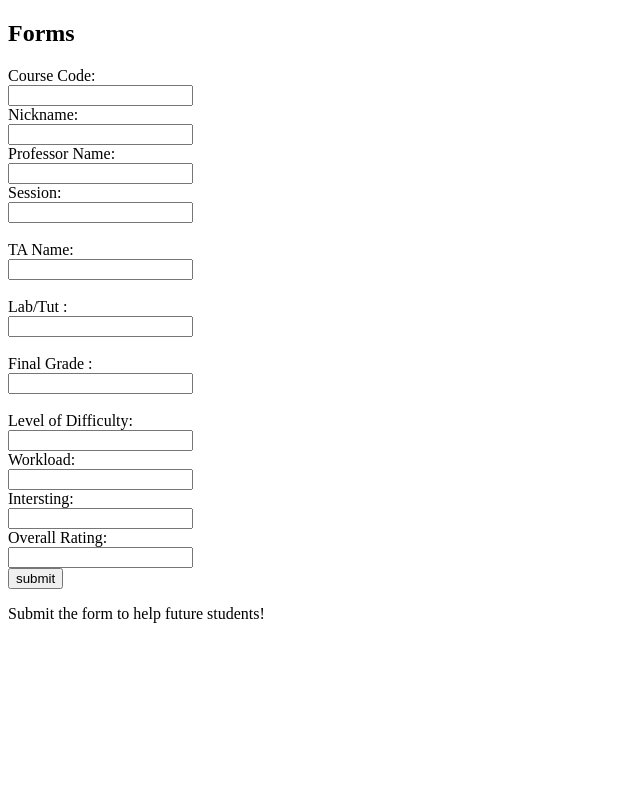
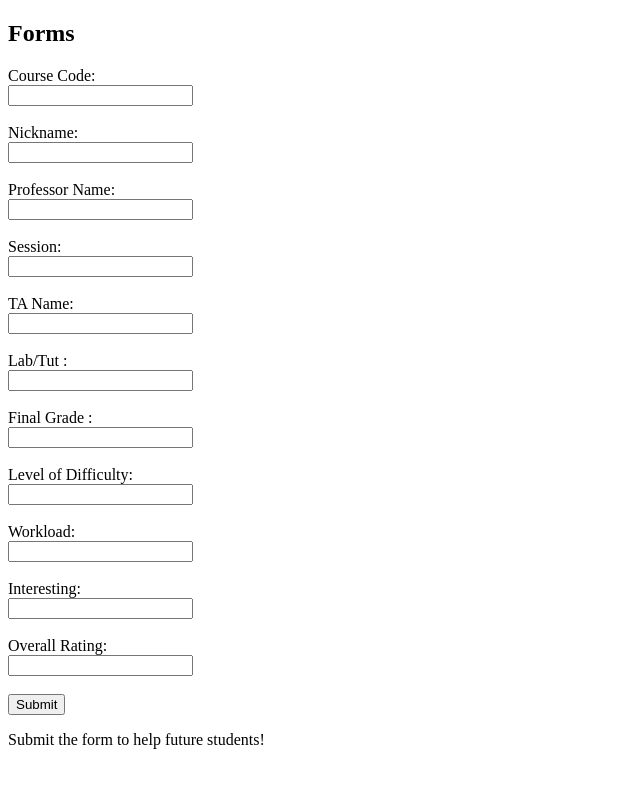
Before and after one commit to 080313/MIE-courses, a Flask app: page /form in a window 1280 px wide. Shown: the whole page, without its empty margins (0-640 px from the left). Run offline with Flask 2, Linux system fonts and the light colour scheme.

Commit message:
Add files via upload

```diff
--- a/templates/form.html
+++ b/templates/form.html
@@ -7,16 +7,19 @@
 <form action="/add">
   Course Code:<br>
   <input type="text" name="CourseCode"><br>
+  <br>
   Nickname:<br>
   <input type="text" name="NickName"><br>
+  <br>
   Professor Name:<br>
   <input type="text" name="ProfName"><br>
+  <br>
   Session:<br>
   <input type="text" name="Session"><br>
   <br>
-   TA Name:<br>
+  TA Name:<br>
   <input type="text" name="TA Name"><br>
-  <br>
+   <br>
    Lab/Tut :<br>
   <input type="text" name="Lab/Tut"><br>
   <br>
@@ -25,13 +28,17 @@
   <br>
   Level of Difficulty:<br>
   <input type="text" name="Level of Difficulty"><br>
+  <br>
   Workload:<br>
   <input type="text" name="workload"><br>
-  Intersting:<br>
+   <br>
+  Interesting:<br>
   <input type="text" name="interesting"><br>
+   <br>
   Overall Rating:<br>
   <input type="text" name="Overall Rating"><br>
-  <input type="submit" value="submit"> <br>
+   <br>
+  <input type="submit" value="Submit"> <br>
 
 </form>
 
```
